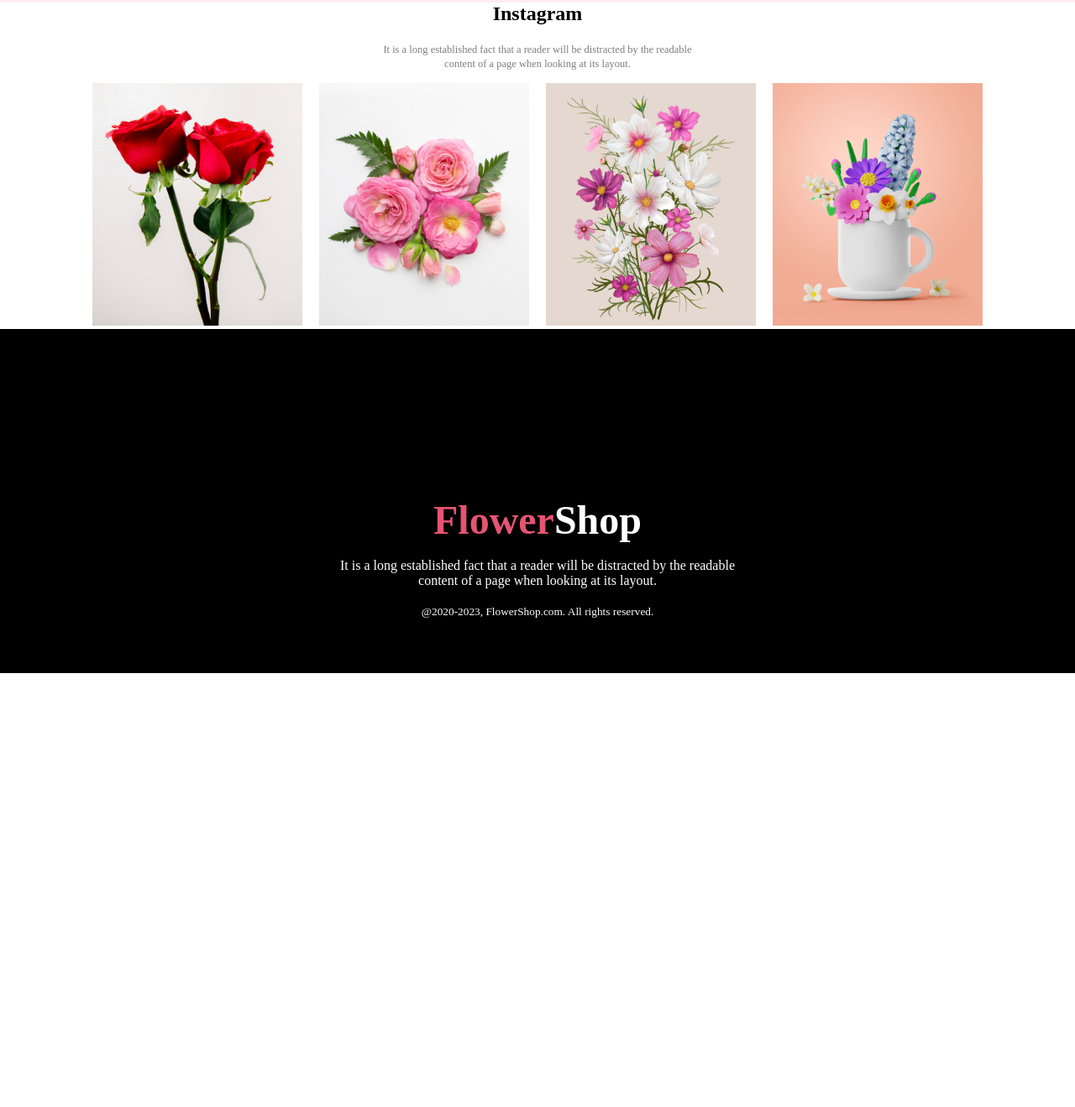
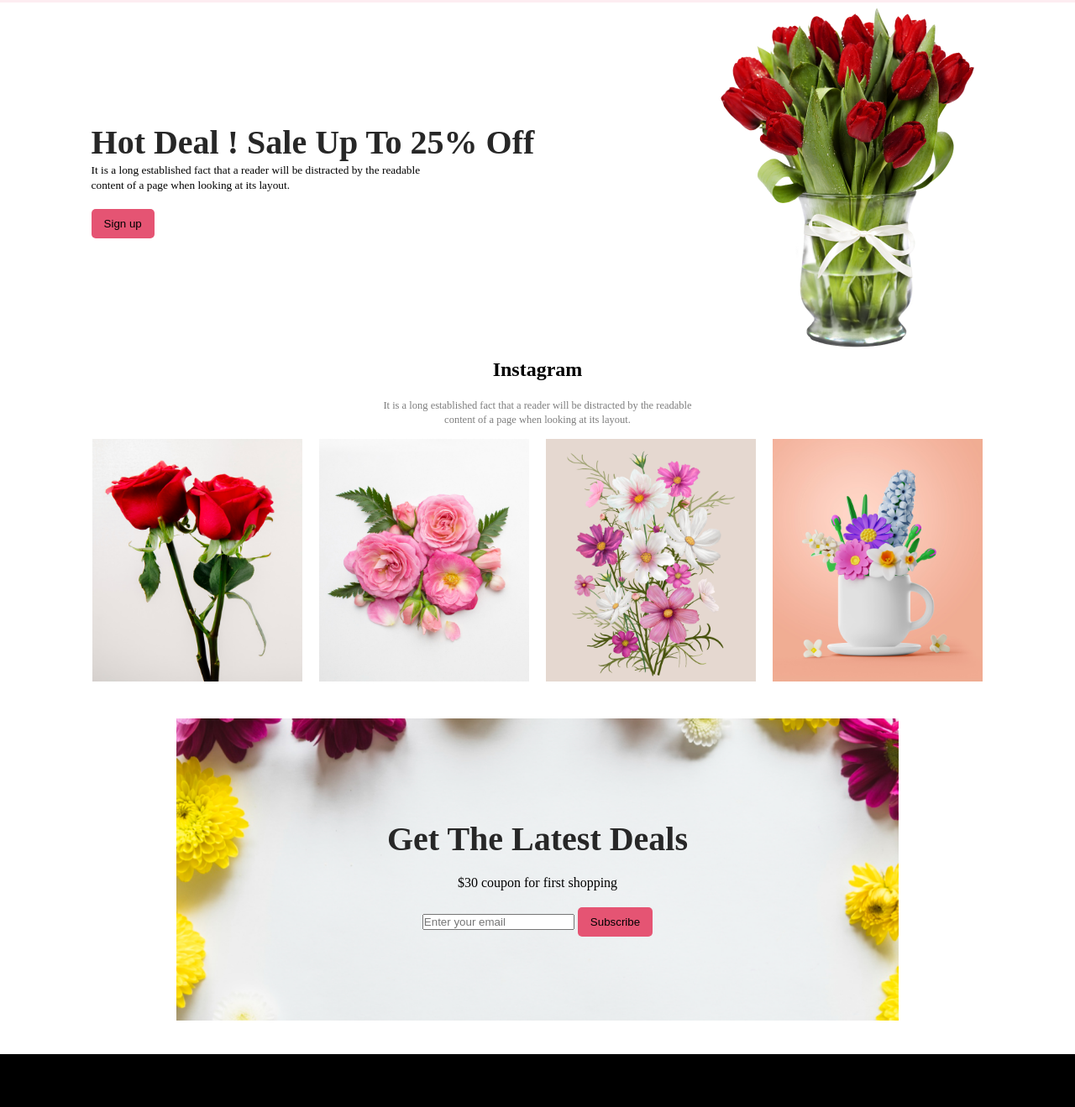
Before and after one commit to Anopkumar/flower-shop-assignment, a plain HTML site: page index.html in a window 1280 px wide. Shown: the part 801-2120 px from the top of the page at 84% size. Before the commit the page ends 1603 px from the top, so only its background shows below. Drawn offline with Linux system fonts and the light colour scheme.

Commit message:
main section

```diff
--- a/index.html
+++ b/index.html
@@ -21,6 +21,14 @@
 
     </header>
     <main>
+        <section class="sale-section">
+            <div class="about-sale">
+                <h1 class="sale-title">Hot Deal ! Sale Up To 25% Off</h1>
+                <p class="sale-description"><small>It is a long established fact that a reader will be distracted by the readable <br> content of a page when looking at its layout.</small></p>
+                <button class="btn">Sign up</button>
+            </div>
+            <div><img src="./images/pngwing 8.png" alt=""></div>
+        </section>
         <section class="about-social-link">
             <div class="social-link">
                 <h1 class="social-link-title">Instagram</h1>
@@ -31,6 +39,14 @@
                <div ><img class="flower-2" src="images/Flower 01.png" alt=""></div>
                <div ><img class="flower-3" src="images/Rectangle 4.png" alt=""></div>
                <div ><img class="flower-4" src="images/Rectangle 5.png" alt=""></div>
+            </div>
+        </section>
+        <section class="about-bg-section">
+            <div class="about-bg">
+             <h1 class="bg-title">Get The Latest Deals</h1>
+             <p class="bg-description">$30 coupon for first shopping</p>
+             <input type="text" placeholder="Enter your email">
+             <button class="btn">Subscribe</button>
             </div>
         </section>
 
--- a/style.css
+++ b/style.css
@@ -21,7 +21,7 @@
 .btn{
     background-color:  #E55473;
     border: none;
-    padding: 15px 20px 15px 20px;
+    padding: 10px 15px 10px 15px;
     border-radius: 5px;
     margin-top:  20px;
 }
@@ -31,6 +31,17 @@
 }
 .banner.description{
     margin-top:  20px;
+}
+
+.sale-section{
+    display: flex;
+    align-items: center;
+    justify-content:space-around;
+}
+.sale-title{
+    color: #272727;
+    font-size: 40px;
+    font-weight: 800;
 }
 
 
@@ -76,21 +87,43 @@
     font-size: 15px;
 
 }
+.about-bg{
+    background-image: url("./images/Rectangle\ 9.png");
+    background-position:center center;
+    background-repeat: no-repeat;
+    background-size: cover;
+    text-align: center;
+    margin: 0px 200px 0px 200px;
+    padding: 100px;
+}
+.bg-title{
+    color: #272727;
+    text-align: center;
+    font-size: 40px;
+    font-weight: 800;
+    padding: 20px;
+
+}
+.bg-desccription{
+    color: rgba(39, 39, 39, 0.60);
+    font-size: 18px;
+    padding: 20px;
+}
+.about-bg-section{
+    padding: 40px 10px 40px 10px;
+}
 .about-footer{
 
     height:10px;
     background-color: black;
     color: white;
     text-align: center;
-    padding: 200px;
+    padding: 100px;
 
 
 }
 .footer-title{
-
-    font-size: 48px;
-
-    font-weight: 800;
+   font-size: 48px;
 
 }
 .sub-footer{
```
